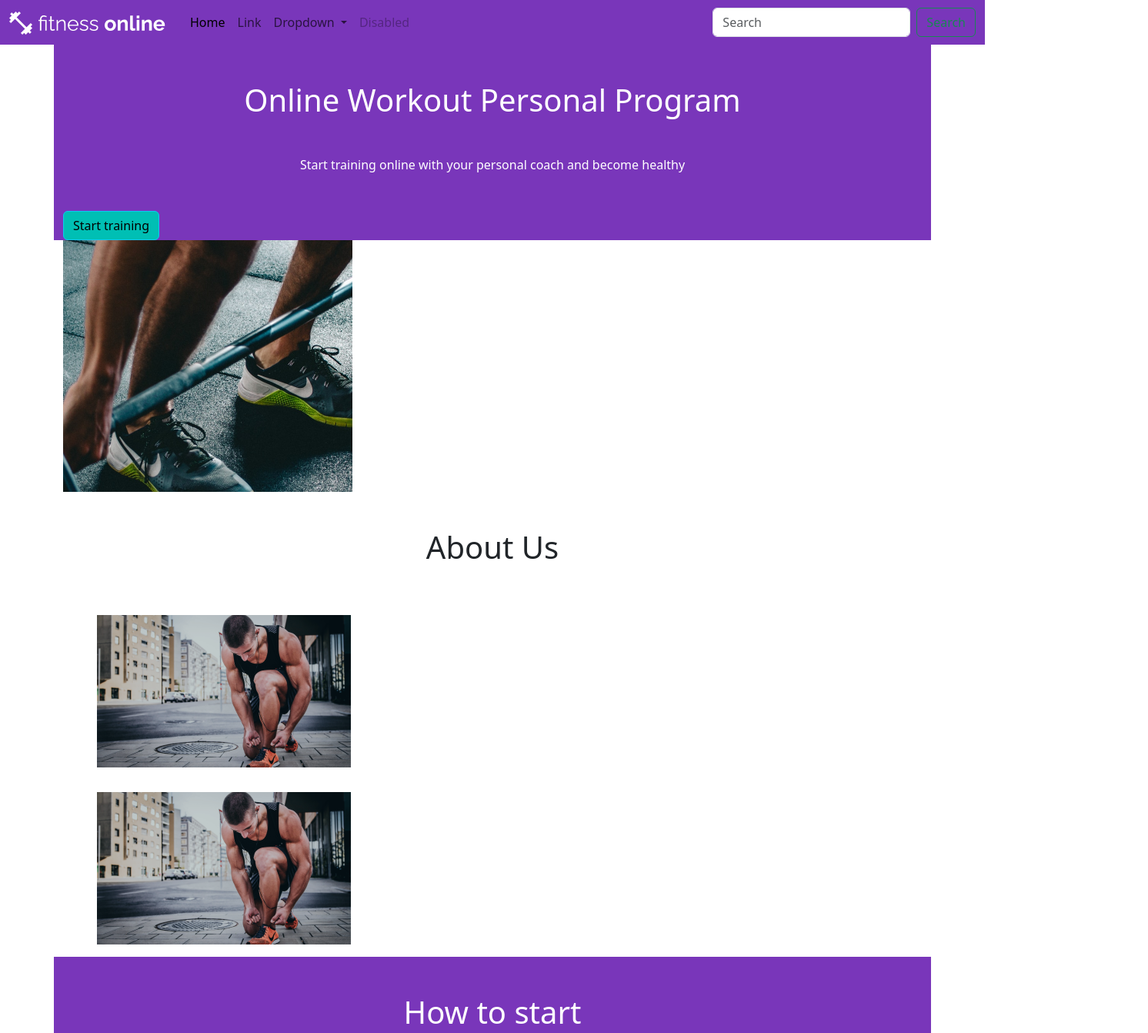
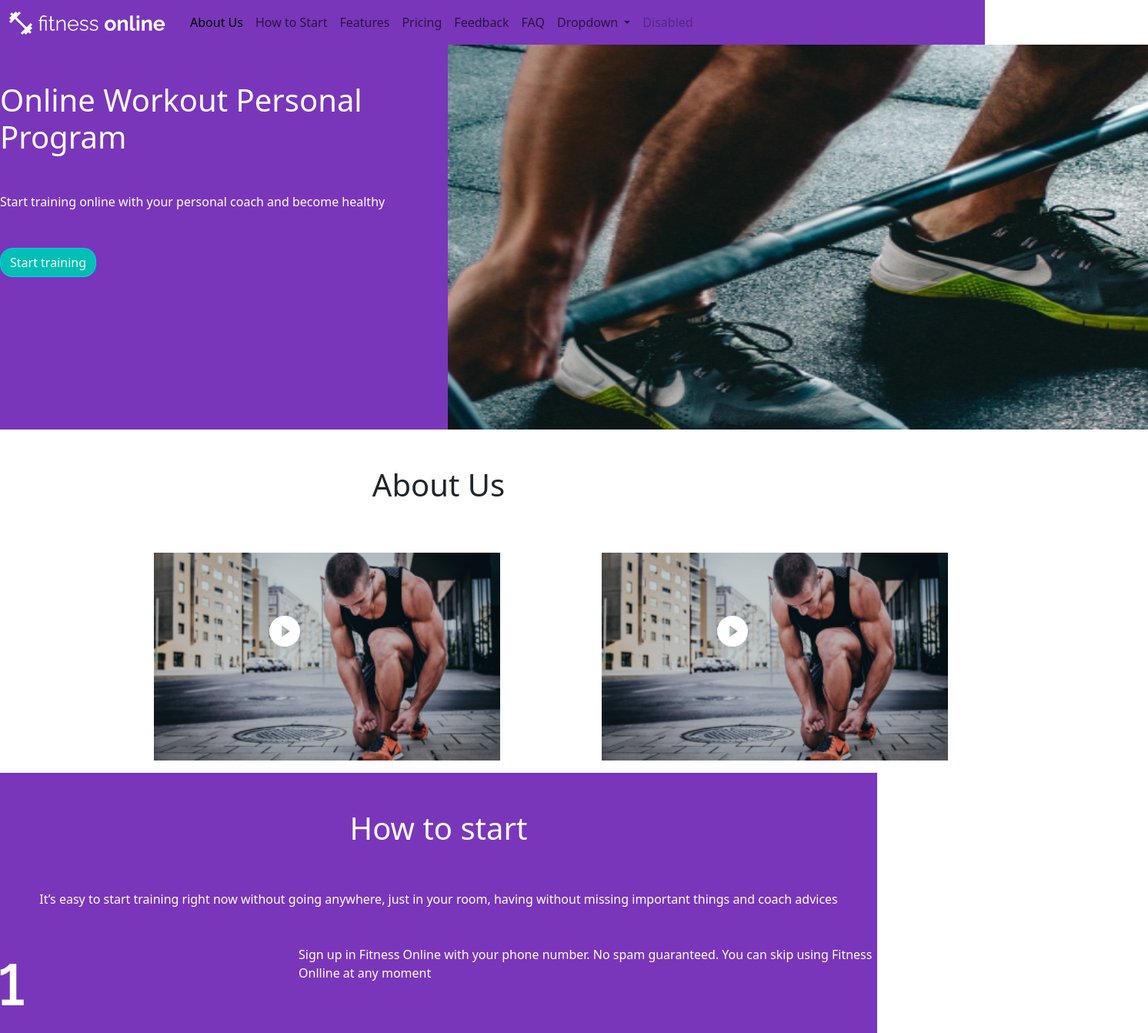
Before and after one commit to Sulaiman256/EX2Bootstrap_ElTahaSantosSulaiman, a website built with Vite: page src/index.html in a window 1280 px wide. Shown: the top 1342 px of the page at 77% size, 1492 px wide, since content can reach past the window. Built offline with nearby package versions, Linux system fonts and the light colour scheme.

Commit message:
PC SIN ACABAR NO ME HA DADO TIEMPO

```diff
--- a/src/index.html
+++ b/src/index.html
@@ -19,10 +19,22 @@
             <div class="collapse navbar-collapse" id="navbarSupportedContent">
                 <ul class="navbar-nav me-auto mb-2 mb-lg-0">
                     <li class="nav-item">
-                        <a class="nav-link active" aria-current="page" href="#">Home</a>
+                        <a class="nav-link active" aria-current="page" href="#">About Us</a>
                     </li>
                     <li class="nav-item">
-                        <a class="nav-link" href="#">Link</a>
+                        <a class="nav-link" href="#">How to Start</a>
+                    </li>
+                    <li class="nav-item">
+                        <a class="nav-link" href="#">Features</a>
+                    </li>
+                    <li class="nav-item">
+                        <a class="nav-link" href="#">Pricing</a>
+                    </li>
+                    <li class="nav-item">
+                        <a class="nav-link" href="#">Feedback</a>
+                    </li>
+                    <li class="nav-item">
+                        <a class="nav-link" href="#">FAQ</a>
                     </li>
                     <li class="nav-item dropdown">
                         <a class="nav-link dropdown-toggle" href="#" role="button" data-bs-toggle="dropdown" aria-expanded="false">
@@ -41,19 +53,19 @@
                         <a class="nav-link disabled" aria-disabled="true">Disabled</a>
                     </li>
                 </ul>
-                <form class="d-flex" role="search">
-                    <input class="form-control me-2" type="search" placeholder="Search" aria-label="Search">
-                    <button class="btn btn-outline-success" type="submit">Search</button>
-                </form>
+
             </div>
         </div>
     </nav>
     <div class="container container1Mobile container1Ipad text-white   " style="background-color: #7936ba;">
         <div class="row">
-            <div class="col-sm-12 col-md-12 ">
-                <h1 class="text-center my-5">Online Workout Personal Program </h1>
-                <p class="text-center my-5">Start training online with your personal coach and become healthy</p>
-                <button type="button" class="btn btn-info text-center boton1Mobile boton1Ipad">Start training</button>
+            <div class="col-sm-12 col-md-12 col-lg-6 ">
+                <h1 class="text-center text-lg-start my-5">Online Workout Personal Program </h1>
+                <p class="text-center text-lg-start my-5">Start training online with your personal coach and become healthy</p>
+                <button type="button" class="btn btn-info text-center boton1Mobile boton1Ipad text-white rounded-4">Start training</button>
+            </div>
+            <div class="col-lg-6">
+                <img class="agrandarImagenPC" src="/photo.png" alt="">
             </div>
 
         </div>
@@ -65,8 +77,18 @@
     <div class="container">
         <div class="row">
             <div class="col-sm-12 col-md-12">
-                <h1 class="text-center my-5">About Us</h1>
+                <h1 class="text-center my-5 ">About Us</h1>
             </div>
+
+            <div class="col-lg-6">
+                <img src="/playbtn.png" alt="" class="playbtn">
+                <img src="/screen.png" alt="" class="my-3 margenPCScreen ">
+            </div>
+            <div class="col-lg-6">
+                <img src="/playbtn.png" alt="" class="playbtn2">
+                <img src="/screen.png" alt="" class="my-3 margenPCScreen ">
+            </div>
+
 
             <div class="margenIpadImagenesVideo">
                 <img src="/playbtn.png" alt="" class="playbtn">
--- a/src/styles/custom.scss
+++ b/src/styles/custom.scss
@@ -80,6 +80,42 @@
   }
 }
 
+@media (min-width: 992px) {
+  .agrandarImagenPC {
+    width: 163%;
+    height: 500px;
+  }
+  .agrandarImagenIpad {
+    display: none;
+  }
+  .container {
+    margin: 0;
+    padding: 0;
+  }
+  body {
+    margin: 0;
+    padding: 0;
+  }
+  .margenIpadImagenesVideo {
+    display: none;
+  }
+  .margenPCScreen {
+    margin-left: 200px;
+    width: 450px;
+    height: 270px;
+  }
+  .playbtn {
+    margin-left: 350px;
+    position: absolute;
+    top: 800px;
+  }
+  .playbtn2 {
+    margin-left: 350px;
+    position: absolute;
+    top: 800px;
+  }
+}
+
 .btn-outline-light {
   background-color: transparent;
   border-color: white;
```
